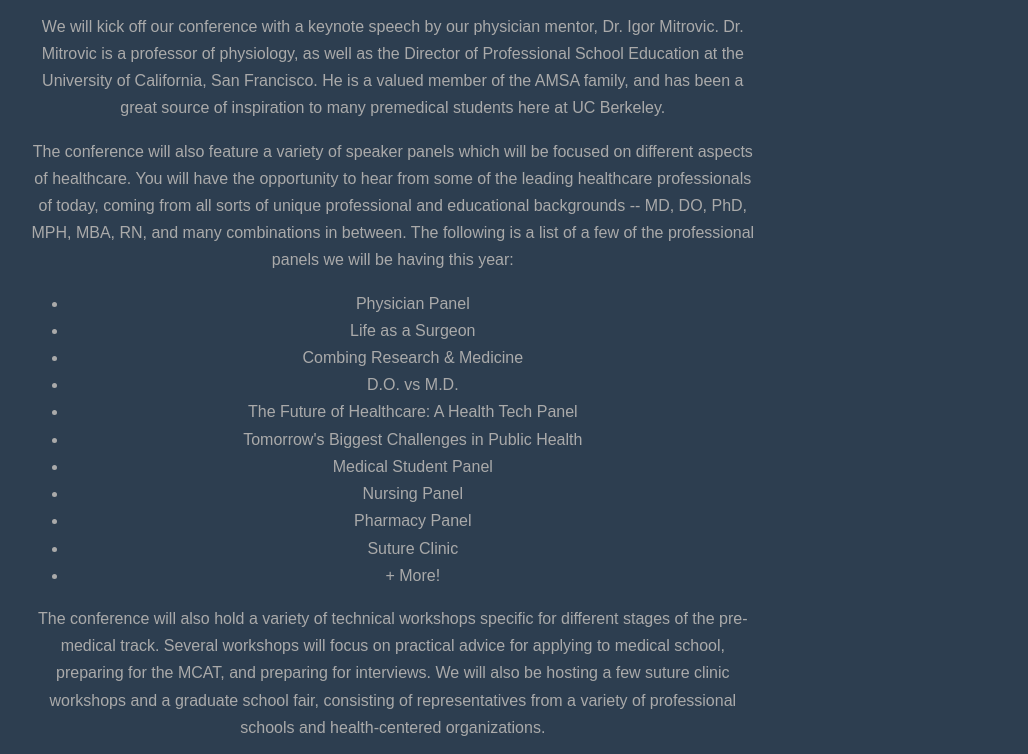
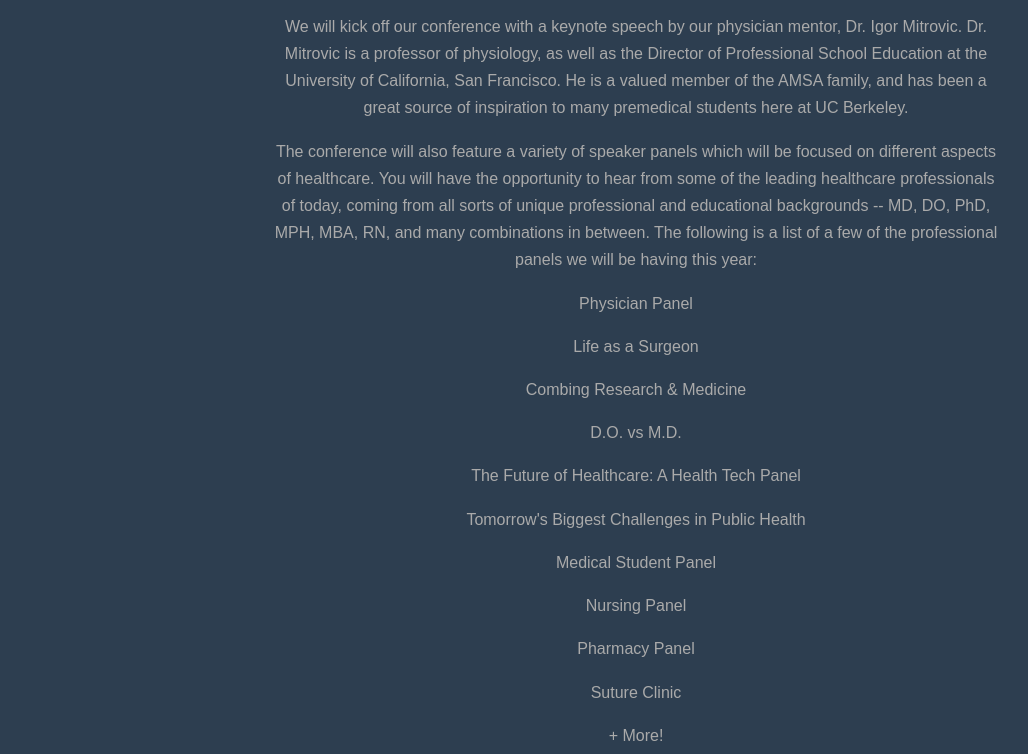
Before and after one commit to lmock/AMSAPHC, a plain HTML site: page index.html in a window 1280 px wide. Shown: the part 1312-2066 px from the top of the page, without its empty margins (4-1032 px from the left). Drawn offline with Linux system fonts and the light colour scheme; a script that the page names is missing.

Commit message:
centered alpha section
fixed alpha section centering and bullet points of workshops

```diff
--- a/css/layout.css
+++ b/css/layout.css
@@ -91,6 +91,9 @@ label {
     width: 100%;
 }
 
+.alpha-section {
+    margin: 0 auto;
+}
 
 /*
  * -- PURE FORM STYLES --
--- a/index.html
+++ b/index.html
@@ -95,7 +95,7 @@
 
 <div class="ribbon l-box-lrg pure-g">
 
-    <div class="pure-u-1 pure-u-md-1-2 pure-u-lg-3-5">
+    <div class="pure-u-1 pure-u-md-1-2 pure-u-lg-3-5 alpha-section">
 
 
         <h2 class="content-head content-head-ribbon">Alpha Section</h2>
@@ -125,20 +125,17 @@
 
         <p> The conference will also feature a variety of speaker panels which will be focused on different aspects of healthcare. You will have the opportunity to hear from some of the leading healthcare professionals of today, coming from all sorts of unique professional and educational backgrounds -- MD, DO, PhD, MPH, MBA, RN, and many combinations in between. The following is a list of a few of the professional panels we will be having this year:</p>
 
-        <ul>
-            <li>Physician Panel</li>
-            <li>Life as a Surgeon</li>
-            <li>Combing Research &amp; Medicine</li>
-            <li>D.O. vs M.D.</li>
-            <li>The Future of Healthcare: A Health Tech Panel</li>
-            <li>Tomorrow's Biggest Challenges in Public Health</li>
-            <li>Medical Student Panel</li>
-            <li>Nursing Panel</li>
-            <li>Pharmacy Panel</li>
-            <li>Suture Clinic</li>
-            <li>+ More!</li>
-        </ul>
-
+        <p>Physician Panel</p>
+        <p>Life as a Surgeon</p>
+        <p>Combing Research &amp; Medicine</p>
+        <p>D.O. vs M.D.</p>
+        <p>The Future of Healthcare: A Health Tech Panel</p>
+        <p>Tomorrow's Biggest Challenges in Public Health</p>
+        <p>Medical Student Panel</p>
+        <p>Nursing Panel</p>
+        <p>Pharmacy Panel</p>
+        <p>Suture Clinic</p>
+        <p>+ More!</p>
 
         <p>The conference will also hold a variety of technical workshops specific for different stages of the pre-medical track. Several workshops will focus on practical advice for applying to medical school, preparing for the MCAT, and preparing for interviews. We will also be hosting a few suture clinic workshops and a graduate school fair, consisting of representatives from a variety of professional schools and health-centered organizations. </p>
 
```
